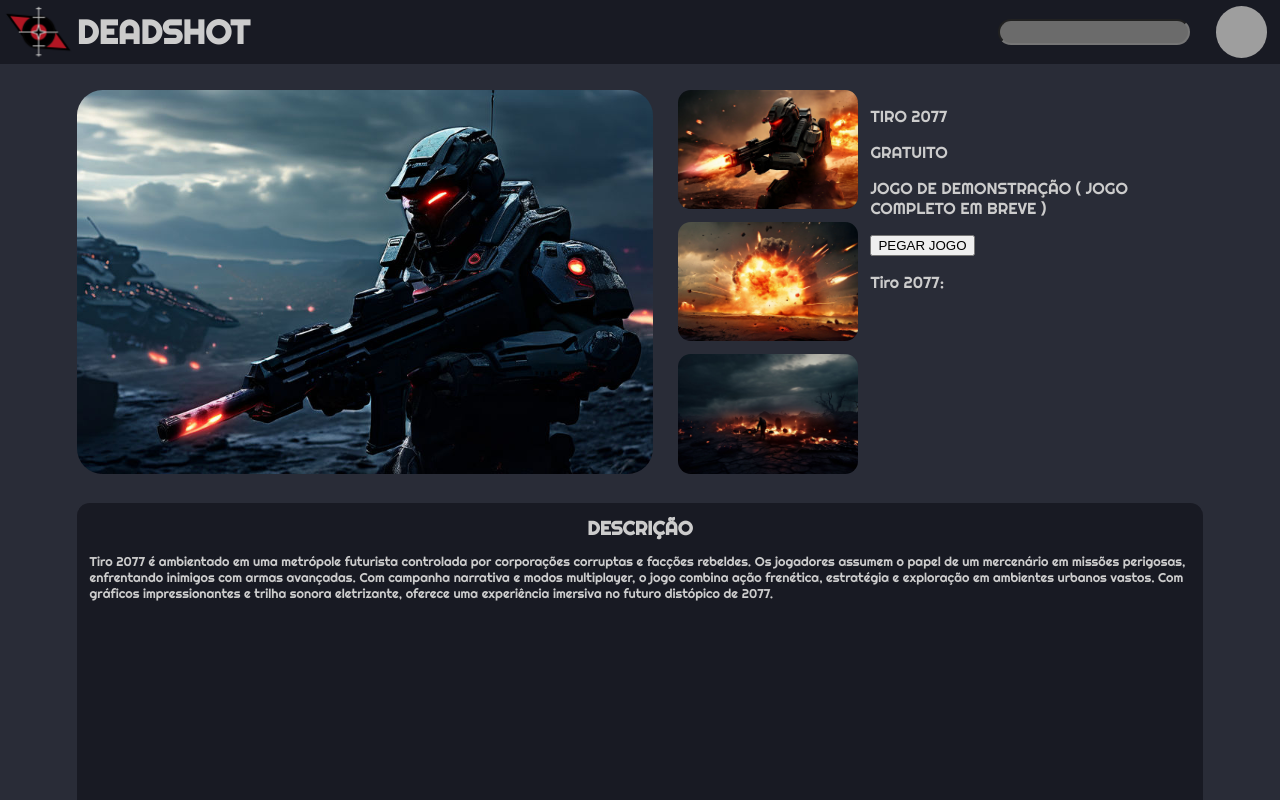
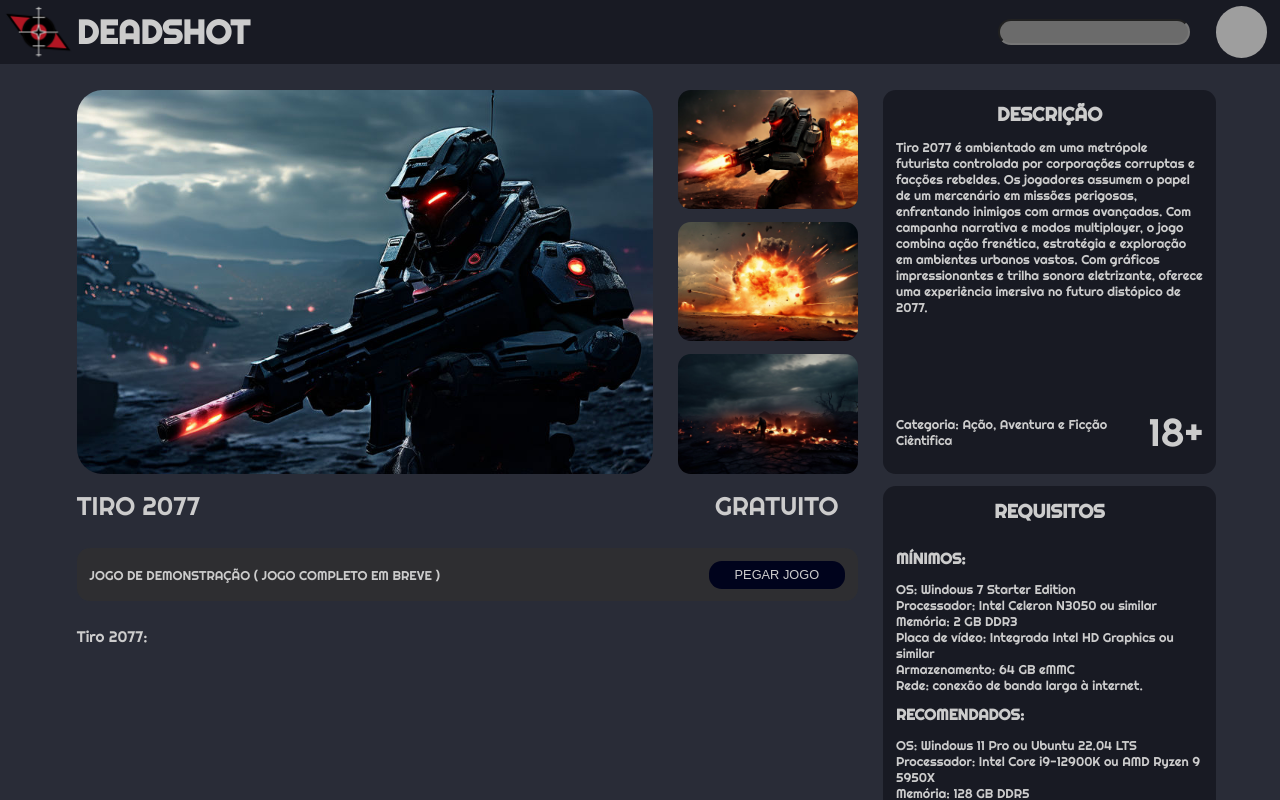
Before and after one commit to AndreyCadmo/DeadShot, an Angular app: page /jogo/1 in a window 1280 px wide. Shown: the top 800 px of the page. Built offline with nearby package versions, Linux system fonts and the light colour scheme; grey boxes are pictures that could not be loaded.

Commit message:
arrumando estilo e adicionando estilo a a nova section

```diff
--- a/src/app/pages/jogo/jogo.component.css
+++ b/src/app/pages/jogo/jogo.component.css
@@ -1,8 +1,7 @@
 .game-details {
-  margin: 2vw 0;
   display: flex;
+  flex-direction: column;
   gap: 1vw;
-  flex-direction: row;
 }
 
 .game-imagens {
@@ -33,6 +32,7 @@
 
 .game-container {
   display: flex;
+  width: 24vw;
   flex-direction: column;
   justify-content: space-between;
   background-color: var(--background-game-details);
@@ -70,3 +70,65 @@
 .category {
   font-size: 1vw;
 }
+
+.game-info {
+  display: flex;
+  flex-direction: column;
+  justify-content: space-between;
+  gap: 1vw;
+}
+
+.game-description {
+  display: flex;
+  flex-direction: column;
+}
+.game-description p {
+  margin: 0;
+}
+
+.game-name {
+  font-size: 2vw;
+  margin-right: 1.5vw;
+  display: flex;
+  justify-content: space-between;
+}
+
+.game-page{
+  display: flex;
+  margin: 2vw 0;
+  gap: 2vw;
+}
+
+.game-buy {
+  display: flex;
+  justify-content: space-between;
+  background-color: var(--background-game-info);
+  padding: 1vw;
+  border-radius: 1vw;
+  margin-top: 2vw;
+  align-items: center;
+  font-size: 1vw;
+}
+
+.game-buy button {
+  color: var(--font-p);
+  border: none;
+  border-radius: 1vw;
+  font-size: 1vw;
+  padding: 0.5vw 2vw;
+  background-color: var(--button-game);
+}
+
+.about-game {
+  padding: 2vw 0;
+  font-size: 1.2vw;
+}
+
+.about-content {
+  font-size: 1.1vw;
+}
+
+.game-requirements h2{
+  margin: 1vw 0;
+  font-size: 1.2vw;
+}
```
